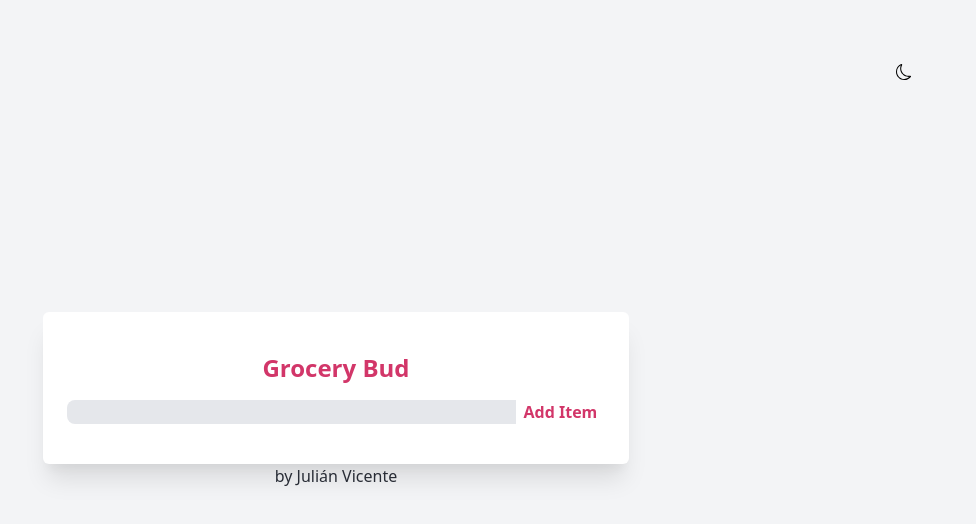
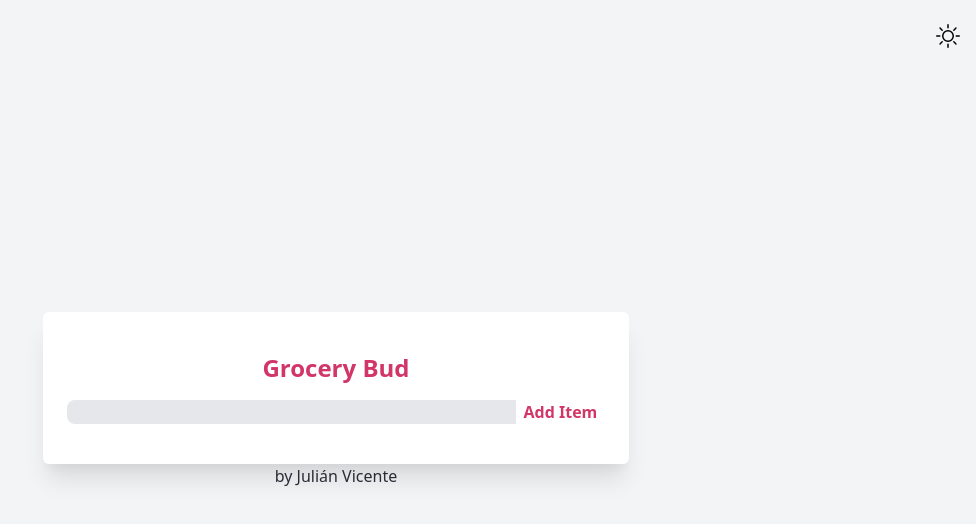
Before and after one commit to julianv97/grocery-bud, a React (Create React App) app: page / in a window 1280 px wide. Shown: the top 524 px of the page, without its empty margins (304-1280 px from the left). Built offline with nearby package versions, Linux system fonts and the light colour scheme.

Commit message:
finalizado

```diff
--- a/src/App.js
+++ b/src/App.js
@@ -1,8 +1,8 @@
 import React, { useState, useEffect } from "react";
 import List from "./components/List";
 import Modal from "./components/Modal";
-import { BsMoon, BsSun } from "react-icons/bs";
-import useDarkMode from "./customHooks/useDarkMode";
+import Nav from "./components/Nav";
+
 const getLocalStorage = () => {
   let list = localStorage.getItem("list");
   if (list) {
@@ -12,18 +12,12 @@ const getLocalStorage = () => {
   }
 };
 
-/* const lightThemeStyles = {
-
-} */
-
 function App() {
   const [name, setName] = useState("");
   const [list, setList] = useState(getLocalStorage());
   const [editId, setEditId] = useState(null);
   const [isEditing, setIsEditing] = useState(false);
   const [modal, setModal] = useState({ show: false, msg: "", type: "" });
-
-  const [colorTheme, setTheme] = useDarkMode();
 
   const handleSubmit = (e) => {
     e.preventDefault();
@@ -63,8 +57,6 @@ function App() {
     setList(list.filter((item) => item.id !== id));
     //Aca tengo que limpiar el edit, para cuando se esté editando algo pero se decida eliminar el item
     setName("");
-    /* setIsEditing(false);
-    setEditId(null); */
     clearEditState();
     showModal(true, "item removed", "danger");
   };
@@ -73,8 +65,6 @@ function App() {
     setList([]);
     setName("");
     //Aca tengo que limpiar el edit, para cuando se esté editando algo pero se decida eliminar el item
-    /* setIsEditing(false);
-    setEditId(null); */
     clearEditState();
     showModal(true, "empty list", "danger");
   };
@@ -99,17 +89,12 @@ function App() {
         "  bg-gray-100 flex flex-col items-center dark:bg-gray-700 transition duration-500"
       }
     >
-      <header className="fixed w-full z-10 p-6  flex justify-end items-center">
-        <span
-          onClick={() => setTheme(colorTheme)}
-          className="cursor-pointer dark:text-white p-10"
-        >
-          {colorTheme === "light" ? <BsSun /> : <BsMoon />}
-        </span>
+      <header className="fixed w-full z-10 py-6 px-4  flex justify-end items-center">
+        <Nav />
       </header>
       <main className="flex flex-col  items-center justify-center min-h-screen w-11/12  bg-gray-100 dark:bg-gray-700 transition duration-500">
         {modal.show && <Modal {...modal} showModal={showModal} list={list} />}
-        <section className="bg-light-gray dark:bg-light-black w-11/12 md:w-8/12 lg:w-6/12  py-10 flex h-full flex-col items-center rounded-md shadow-xl transition duration-500">
+        <section className="bg-light-gray dark:bg-light-black w-11/12 md:w-8/12 lg:w-6/12  py-10 flex h-full  flex-col items-center rounded-md shadow-xl transition duration-500">
           <form
             onSubmit={handleSubmit}
             className="w-full flex flex-col items-center"
@@ -122,7 +107,7 @@ function App() {
                 type="text"
                 value={name}
                 onChange={(e) => setName(e.target.value)}
-                className="bg-gray-200 dark:bg-gray-500 w-8/12 md:w-10/12 focus:border-blue-300 rounded-l-lg pl-4 text-light-black transition duration-500 outline-none"
+                className="bg-gray-200 dark:bg-gray-500 w-8/12 md:w-10/12 focus:border-blue-300 rounded-l-lg pl-4 text-light-black transition duration-500 outline-none dark:text-gray-100"
               />
               <button className="w-4/12  md:w-2/12 capitalize text-light-primary font-semibold hover:bg-light-primary hover:text-dark-gray transition ease-in duration-300 rounded-r-lg">
                 {isEditing ? "edit" : "add item"}
@@ -132,7 +117,6 @@ function App() {
 
           {list.length > 0 && (
             <div className="w-full flex flex-col">
-              {/*Falta crear y pasar como props a list: editItem */}
               <List items={list} editItem={editItem} removeItem={removeItem} />
               <div className="w-full flex items-center justify-center">
                 <button
--- a/src/components/ButtonsList.jsx
+++ b/src/components/ButtonsList.jsx
@@ -12,11 +12,11 @@ function ButtonsList({ isHidden, editItem, removeItem, id }) {
       }
     >
       <button type="button" onClick={() => editItem(id)}>
-        <FaEdit className="text-gray-600 dark:text-gray-200  text-sm " />
+        <FaEdit className="text-gray-700 dark:text-gray-200  text-sm " />
       </button>
 
       <button type="button" onClick={() => removeItem(id)} className="px-2">
-        <FaTrash className="text-gray-600 dark:text-gray-200 text-sm" />
+        <FaTrash className="text-gray-700 dark:text-gray-200 text-sm" />
       </button>
     </div>
   );
--- a/src/components/Modal.jsx
+++ b/src/components/Modal.jsx
@@ -10,16 +10,8 @@ function Modal({ type, msg, showModal, list }) {
   }, [list, showModal]);
 
   return (
-    <div>
-      <p
-        className={
-          type === "danger"
-            ? "text-red-600 bg-red-200"
-            : "text-green-600 bg-green-200"
-        }
-      >
-        {msg}
-      </p>
+    <div className="bg-gray-400 dark:bg-light-black rounded-lg w-11/12 md:w-8/12 lg:w-6/12 flex items-center justify-center mb-4">
+      <p className="capitalize text-gray-900 font-semibold dark:text-gray-200">{msg}</p>
     </div>
   );
 }
--- a/src/components/Nav.jsx
+++ b/src/components/Nav.jsx
@@ -1,23 +1,22 @@
-/* import React from 'react'
-import useDarkMode from '../customHooks/useDarkMode';
+import React from "react";
+import useDarkMode from "../customHooks/useDarkMode";
 import { BsMoon, BsSun } from "react-icons/bs";
 
-
 function Nav() {
-    const [colorTheme, setTheme] = useDarkMode();
-    return (
-        <div>
-            <span onClick={()=>{setTheme(colorTheme)
-        console.log('entra')}}>
-          {colorTheme === "light" ? (
-            <BsMoon  />
-          ) : (
-            <BsSun />
-          )}
-        </span>
-        </div>
-    )
+  const [colorTheme, setTheme] = useDarkMode();
+  return (
+    <div>
+      <span
+        onClick={() => {
+          setTheme(colorTheme);
+          console.log("entra");
+        }}
+        className="cursor-pointer dark:text-white  transition duration-500 text-2xl"
+      >
+        {colorTheme === "light" ? <BsMoon /> : <BsSun />}
+      </span>
+    </div>
+  );
 }
 
-export default Nav
- */
+export default Nav;
```
Also changed, not shown: log.txt (deleted).
